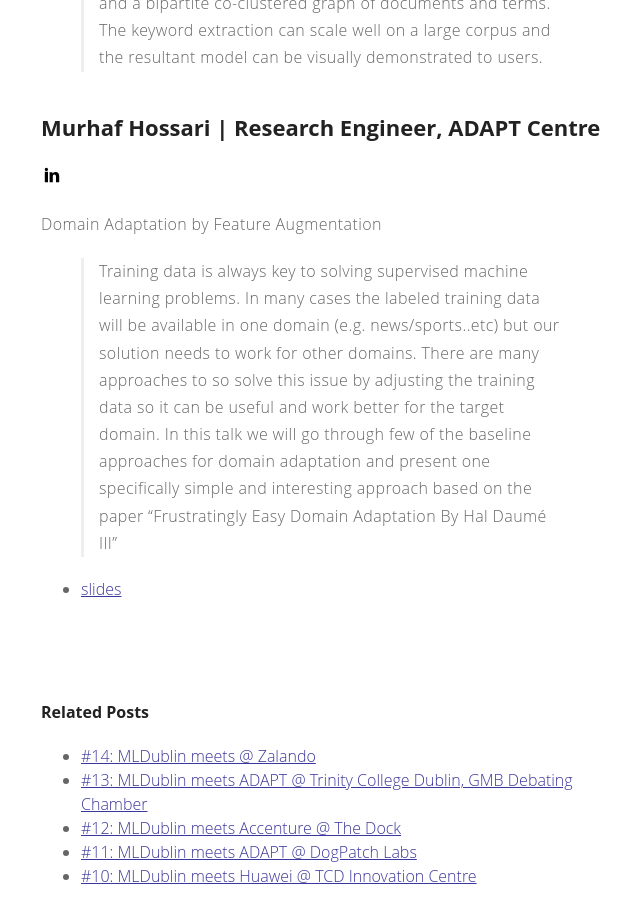
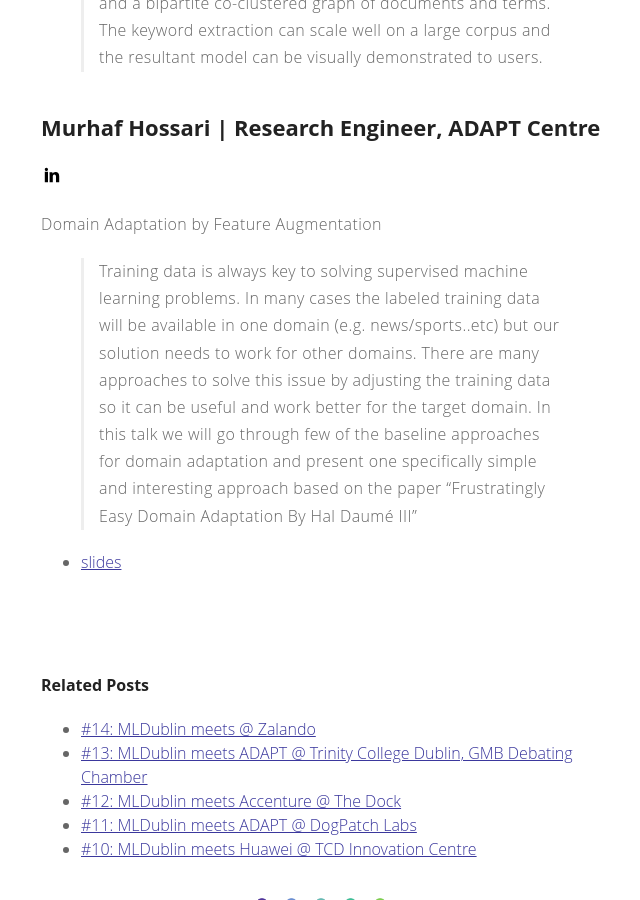
Before and after one commit to MLDublin/mldublin.github.io, a Jekyll site: the page built from _posts/2017-06-26-linkedin.md, in a window 1280 px wide and 900 px high, scrolled down 1032 px. Shown: the whole window, without its empty margins (319-959 px from the left). Built offline with Jekyll 4.4.1, drawn with Linux system fonts in a browser that asks for light colours; some web fonts are replaced.

Commit message:
typo fix

```diff
--- a/_posts/2017-06-26-linkedin.md
+++ b/_posts/2017-06-26-linkedin.md
@@ -42,6 +42,6 @@
 
 Domain Adaptation by Feature Augmentation
 
-> Training data is always key to solving supervised machine learning problems. In many cases the labeled training data will be available in one domain (e.g. news/sports..etc) but our solution needs to work for other domains. There are many approaches to so solve this issue by adjusting the training data so it can be useful and work better for the target domain. In this talk we will go through few of the baseline approaches for domain adaptation and present one specifically simple and interesting approach based on the paper “Frustratingly Easy Domain Adaptation By Hal Daumé III”
+> Training data is always key to solving supervised machine learning problems. In many cases the labeled training data will be available in one domain (e.g. news/sports..etc) but our solution needs to work for other domains. There are many approaches to solve this issue by adjusting the training data so it can be useful and work better for the target domain. In this talk we will go through few of the baseline approaches for domain adaptation and present one specifically simple and interesting approach based on the paper “Frustratingly Easy Domain Adaptation By Hal Daumé III”
 
  - [slides](/assets/slides/meetup_15/MachineLearningDublin-Murhaf-Feature_Augmentation.pdf)
```
